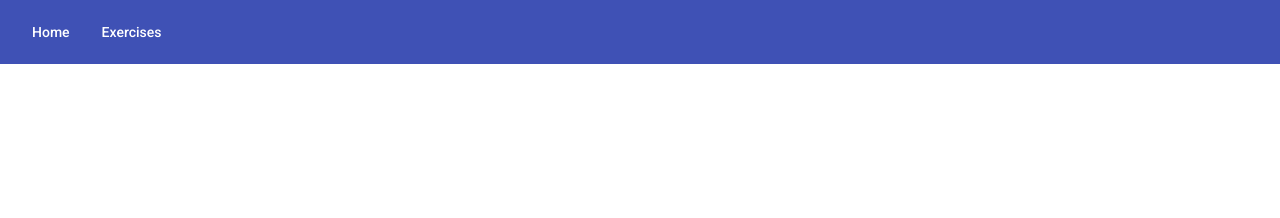
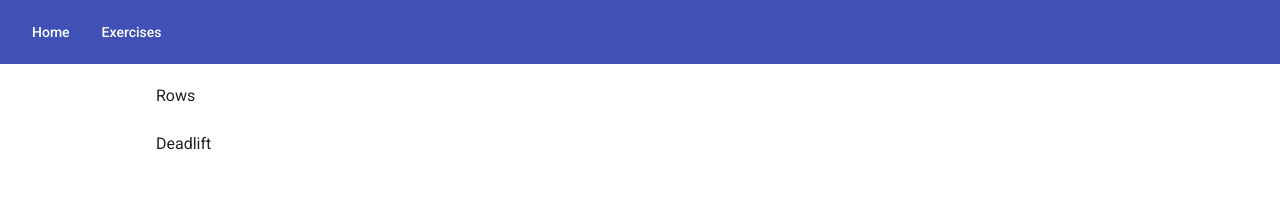
Before and after one commit to tpokora/workout, an Angular app in the folder angular-ui/: page /exercises-list in a window 1280 px wide. Before the commit this address led to /. Shown: the top 218 px of the page. Built offline with nearby package versions, Linux system fonts and the light colour scheme.

Commit message:
add exercises list view

```diff
--- a/angular-ui/src/app/app-routing.module.ts
+++ b/angular-ui/src/app/app-routing.module.ts
@@ -1,9 +1,11 @@
 import { NgModule } from '@angular/core';
 import { RouterModule, Routes } from '@angular/router';
 import {HomeComponent} from "./home/home.component";
+import {ExercisesListComponent} from "./exercises/exercises-list/exercises-list.component";
 
 const routes: Routes = [
-  { path: '', component: HomeComponent}
+  { path: '', component: HomeComponent},
+  { path: 'exercises-list', component: ExercisesListComponent}
 ];
 
 @NgModule({
--- a/angular-ui/src/app/app.component.css
+++ b/angular-ui/src/app/app.component.css
@@ -0,0 +1,4 @@
+main {
+  width: 1000px;
+  margin: auto;
+}
--- a/angular-ui/src/app/app.component.html
+++ b/angular-ui/src/app/app.component.html
@@ -1,2 +1,4 @@
 <app-nav-bar></app-nav-bar>
-<router-outlet></router-outlet>
+<main>
+  <router-outlet></router-outlet>
+</main>
--- a/angular-ui/src/app/app.module.ts
+++ b/angular-ui/src/app/app.module.ts
@@ -7,12 +7,14 @@ import {HomeComponent} from './home/home.component';
 import {MaterialModule} from "./material.module";
 import {BrowserAnimationsModule} from '@angular/platform-browser/animations';
 import { NavBarComponent } from './nav-bar/nav-bar.component';
+import { ExercisesListComponent } from './exercises/exercises-list/exercises-list.component';
 
 @NgModule({
   declarations: [
     AppComponent,
     HomeComponent,
-    NavBarComponent
+    NavBarComponent,
+    ExercisesListComponent,
   ],
   imports: [
     BrowserModule,
--- /dev/null
+++ b/angular-ui/src/app/exercises/exercises-list/exercises-list.component.html
@@ -0,0 +1,3 @@
+<mat-list>
+  <mat-list-item *ngFor="let exercise of exercisesList"> {{exercise.name}} </mat-list-item>
+</mat-list>
--- /dev/null
+++ b/angular-ui/src/app/exercises/exercises-list/exercises-list.component.ts
@@ -0,0 +1,25 @@
+import { Component, OnInit } from '@angular/core';
+import {Exercise} from "../shared/exercise.model";
+
+@Component({
+  selector: 'app-exercises-list',
+  templateUrl: './exercises-list.component.html',
+  styleUrls: ['./exercises-list.component.css']
+})
+export class ExercisesListComponent implements OnInit {
+
+  private MOCKED_LIST: Exercise[] = [
+    {name: "Rows"}, {name: "Deadlift"}
+  ];
+
+  exercisesList: Exercise[]
+
+  constructor() {
+    this.exercisesList = [];
+  }
+
+  ngOnInit(): void {
+    this.exercisesList = this.MOCKED_LIST
+  }
+
+}
--- a/angular-ui/src/app/material.module.ts
+++ b/angular-ui/src/app/material.module.ts
@@ -2,6 +2,7 @@ import {NgModule} from "@angular/core";
 import {MatCardModule} from "@angular/material/card";
 import {MatToolbarModule} from "@angular/material/toolbar";
 import {MatButtonModule} from "@angular/material/button";
+import {MatListModule} from "@angular/material/list";
 
 @NgModule ({
   imports: [
@@ -10,7 +11,8 @@ import {MatButtonModule} from "@angular/material/button";
   exports: [
     MatCardModule,
     MatToolbarModule,
-    MatButtonModule
+    MatButtonModule,
+    MatListModule
   ]
 })
 export class MaterialModule {}
--- a/angular-ui/src/app/nav-bar/nav-bar.component.html
+++ b/angular-ui/src/app/nav-bar/nav-bar.component.html
@@ -1,6 +1,6 @@
 <mat-toolbar color="primary">
   <mat-toolbar-row>
-    <button mat-button id="homeBtn">Home</button>
-    <button mat-button id="exercisesBtn">Exercises</button>
+    <button mat-button id="homeBtn" routerLink="/">Home</button>
+    <button mat-button id="exercisesBtn" routerLink="/exercises-list">Exercises</button>
   </mat-toolbar-row>
 </mat-toolbar>
```
Also changed, not shown: angular-ui/src/app/exercises/shared/exercise.model.ts (added, +8 -0 lines), angular-ui/src/app/exercises/exercises-list/exercises-list.component.css (added), 1 other file (tests, documents, lock files or other folders).
